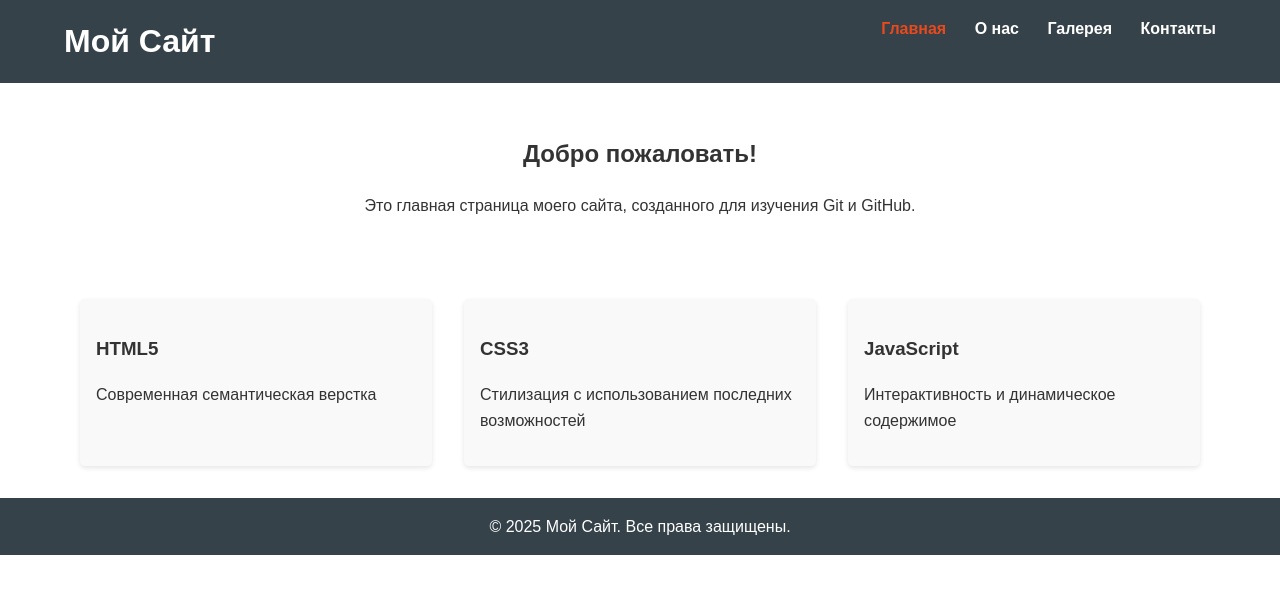
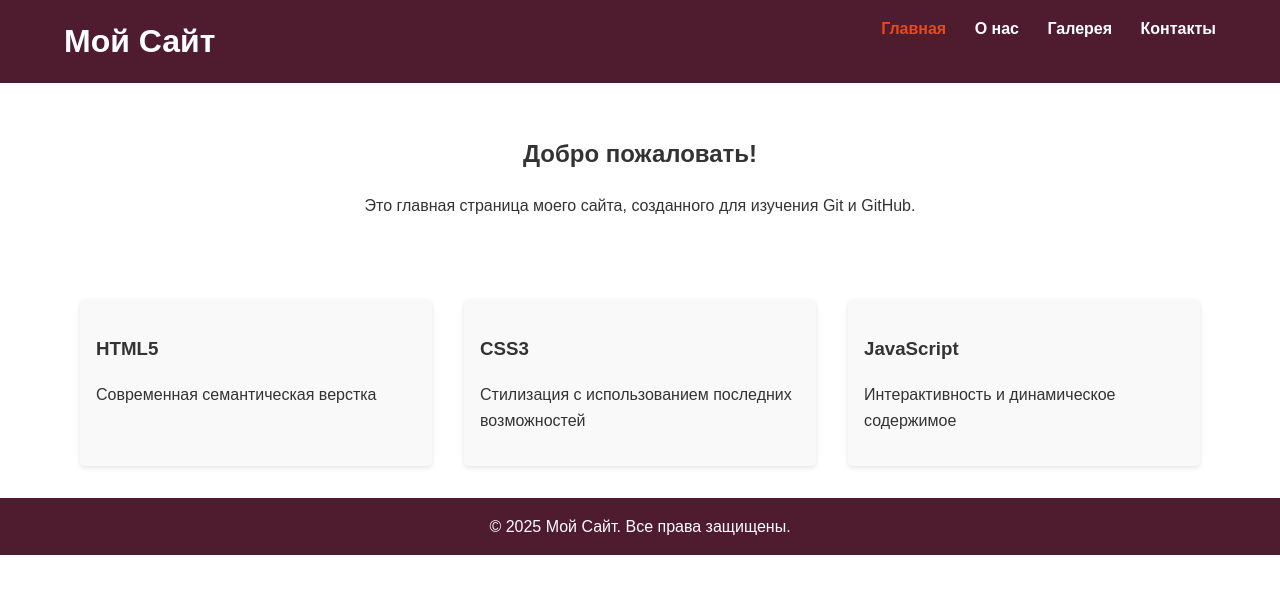
Before and after one commit to NotKiwikun/ish-web, a plain HTML site: page index.html in a window 1280 px wide. Drawn offline with Linux system fonts and the light colour scheme.

Commit message:
Head foot color changed

```diff
--- a/styles/footer.css
+++ b/styles/footer.css
@@ -2,7 +2,7 @@
 
 /* Стили подвала */
 .site-footer {
-    background: #35424a;
+    background: #4f1b2f;
     color: white;
     text-align: center;
     padding: 1rem 0;
--- a/styles/header.css
+++ b/styles/header.css
@@ -2,7 +2,7 @@
 
 /* Стили шапки */
 .site-header {
-    background: #35424a;
+    background: #4f1b2f;
     color: white;
     padding: 1rem 0;
 }
```
